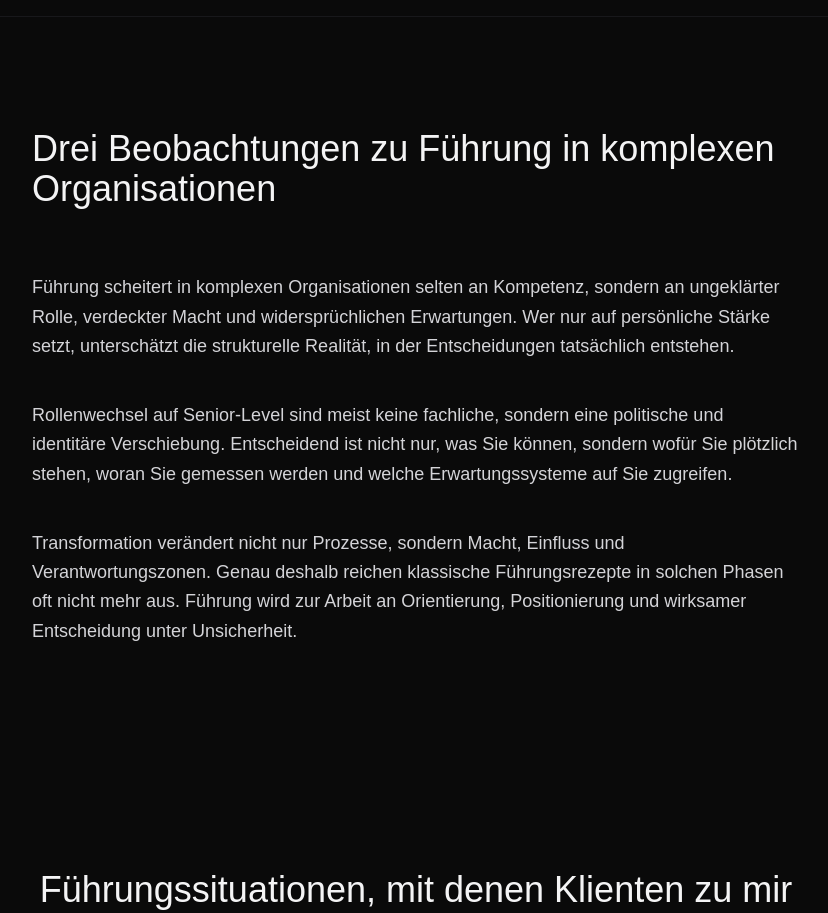
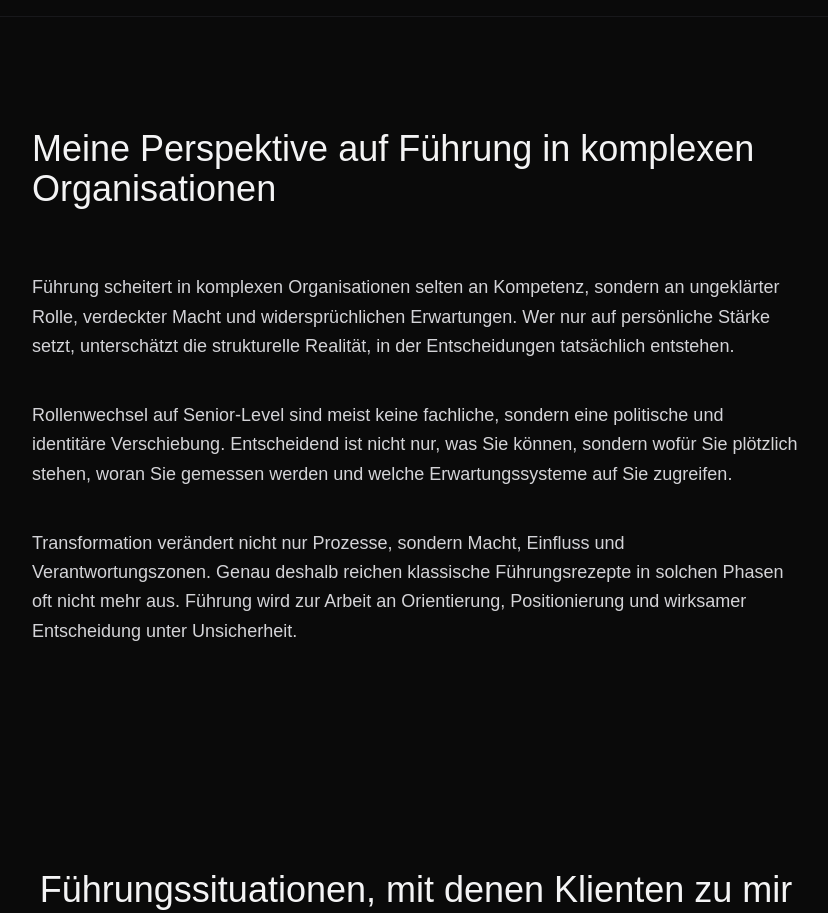
Before and after one commit to wolfgangtietz/coaching-landing, a Next.js app: page / in a window 1280 px wide. Shown: the part 2940-3853 px from the top of the page, without its empty margins (224-1052 px from the left). Built offline with nearby package versions, Linux system fonts and the light colour scheme.

Commit message:
Clarify coaching level vs system level

```diff
--- a/app/page.tsx
+++ b/app/page.tsx
@@ -185,7 +185,7 @@ sondern aus strukturellen Spannungen in Organisationen.
         <section id="perspektiven" className="py-28 px-6 border-t border-zinc-900">
   <div className="max-w-3xl mx-auto">
     <h2 className="text-4xl font-light mb-16 text-zinc-100">
-  Drei Beobachtungen zu Führung in komplexen Organisationen
+  Meine Perspektive auf Führung in komplexen Organisationen
 </h2>
 
     <div className="space-y-10 text-zinc-300 text-lg font-light leading-relaxed">
```
